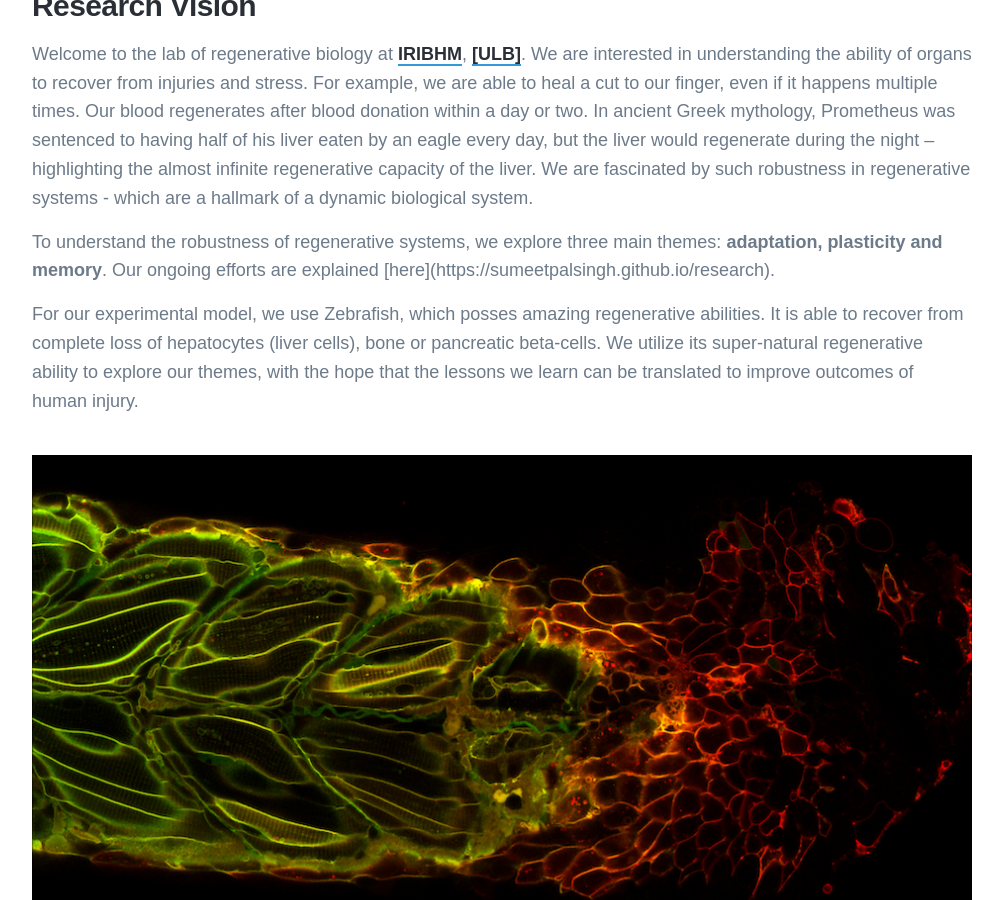
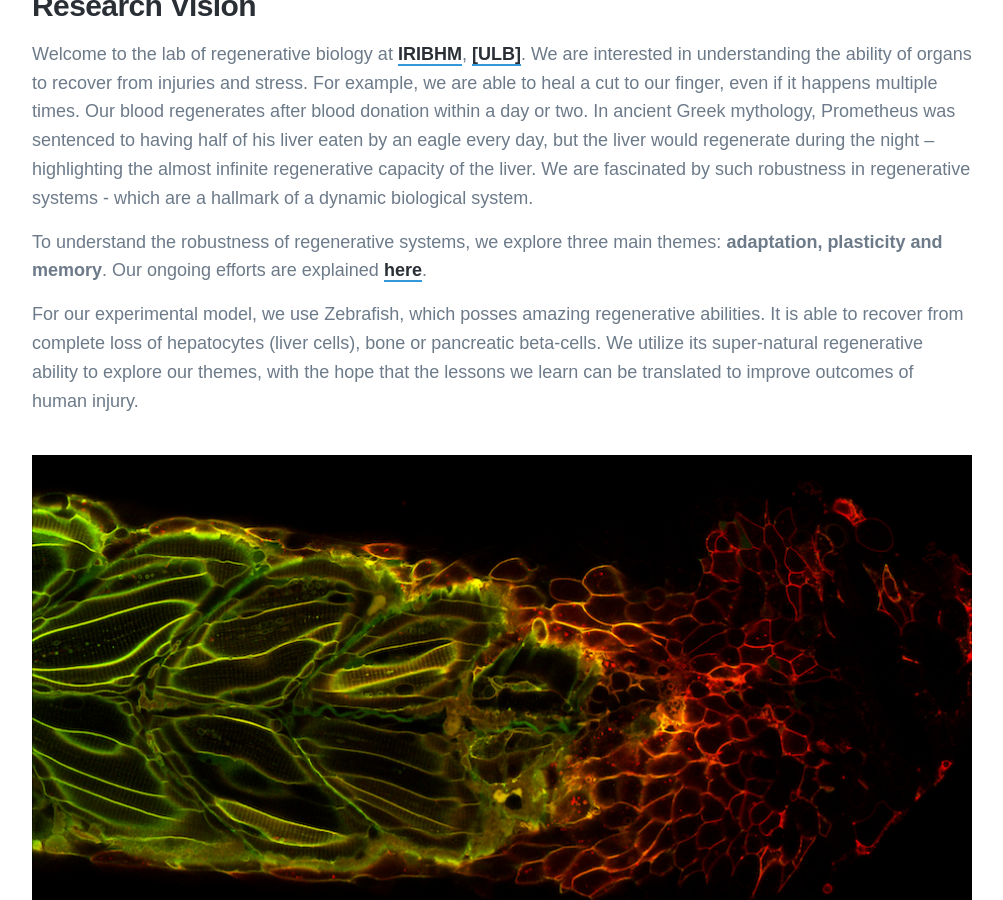
Before and after one commit to sumeetpalsingh/sumeetpalsingh.github.io, a Jekyll site: the page built from index.html, in a window 1280 px wide and 900 px high, scrolled down 742 px. Shown: the whole window, without its empty margins (138-1141 px from the left). Built offline with Jekyll 4.4.1, drawn with Linux system fonts in a browser that asks for light colours; nearby versions of some CDN libraries; some web fonts are replaced.

Commit message:
Update index.html

```diff
--- a/index.html
+++ b/index.html
@@ -36,7 +36,7 @@ featured_image: /images/covers/Regeneratorstein.jpg
             </p>
 
             <p>
-            To understand the robustness of regenerative systems, we explore three main themes: <b>adaptation, plasticity and memory</b>. Our ongoing efforts are explained [here](https://sumeetpalsingh.github.io/research).
+            To understand the robustness of regenerative systems, we explore three main themes: <b>adaptation, plasticity and memory</b>. Our ongoing efforts are explained <a href="https://sumeetpalsingh.github.io/research">here</a>.
             </p>
 
             <p>
```
